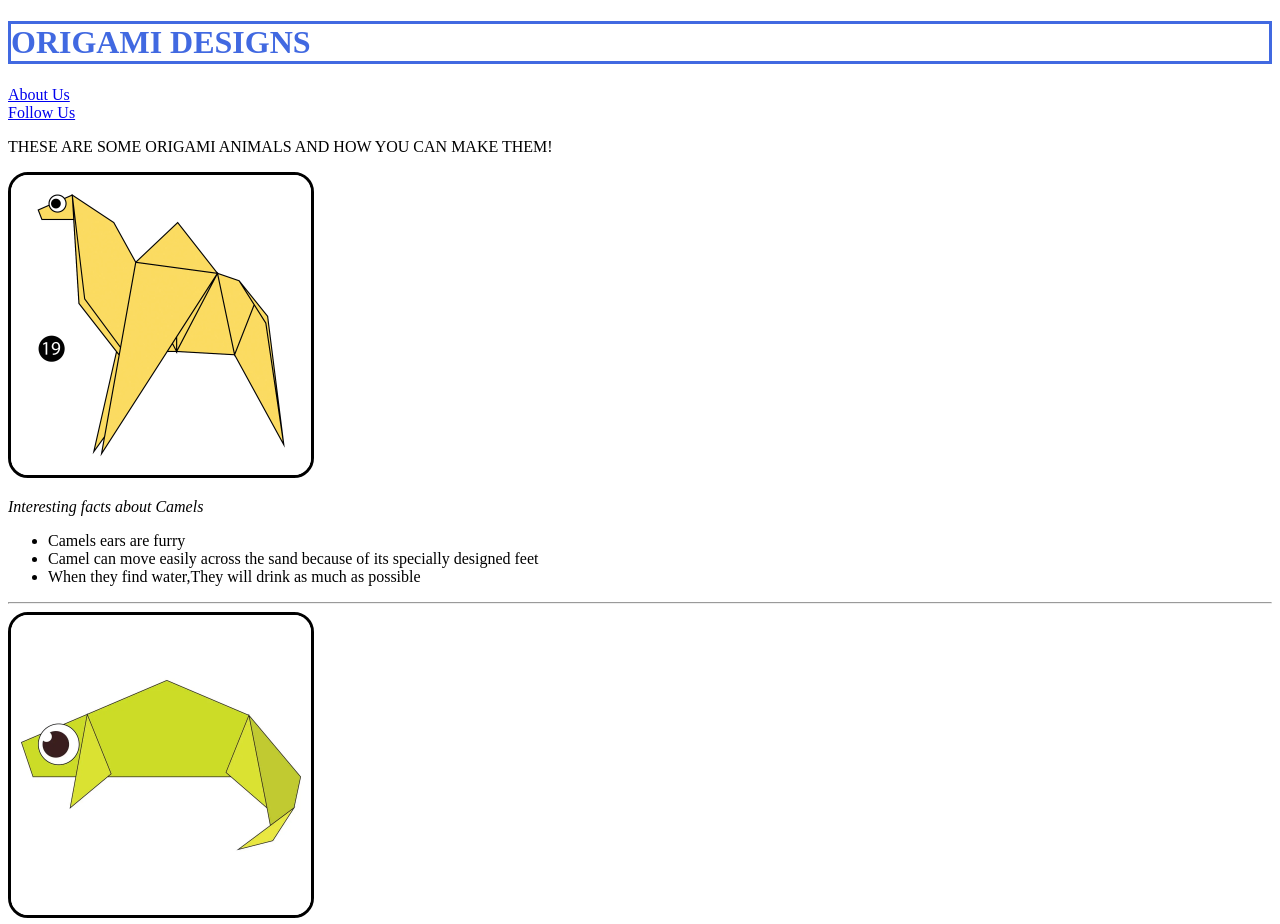
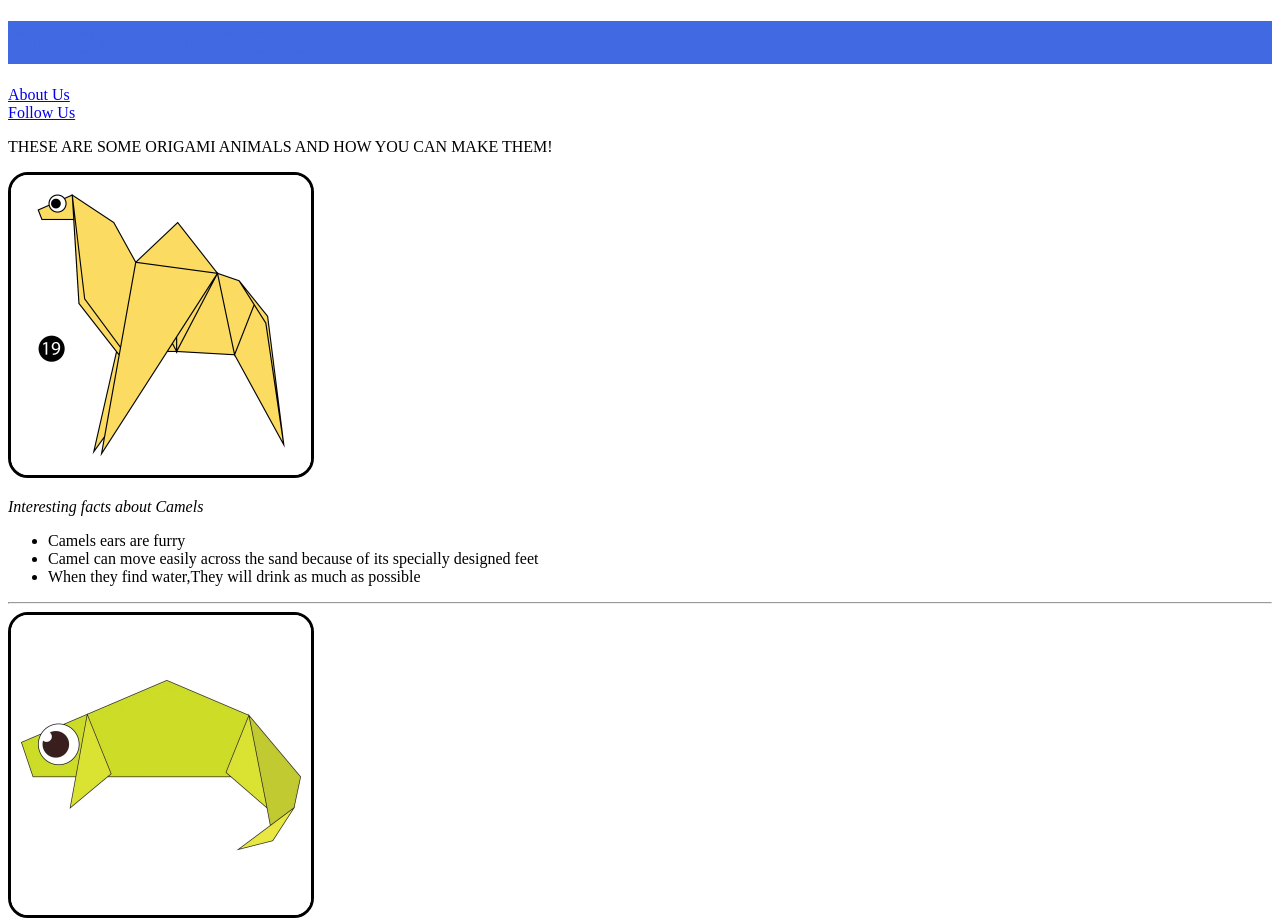
Before and after one commit to AryanNanda/HTML2, a plain HTML site: page index.html in a window 1280 px wide. Shown: the top 924 px of the page. Drawn offline with Linux system fonts and the light colour scheme.

Commit message:
Update index.html

```diff
--- a/index.html
+++ b/index.html
@@ -10,7 +10,7 @@
    <style>
        h1{
            color: royalblue;
-
+           background-color: royalBLue;
            border: solid;
        }
        img {
```
